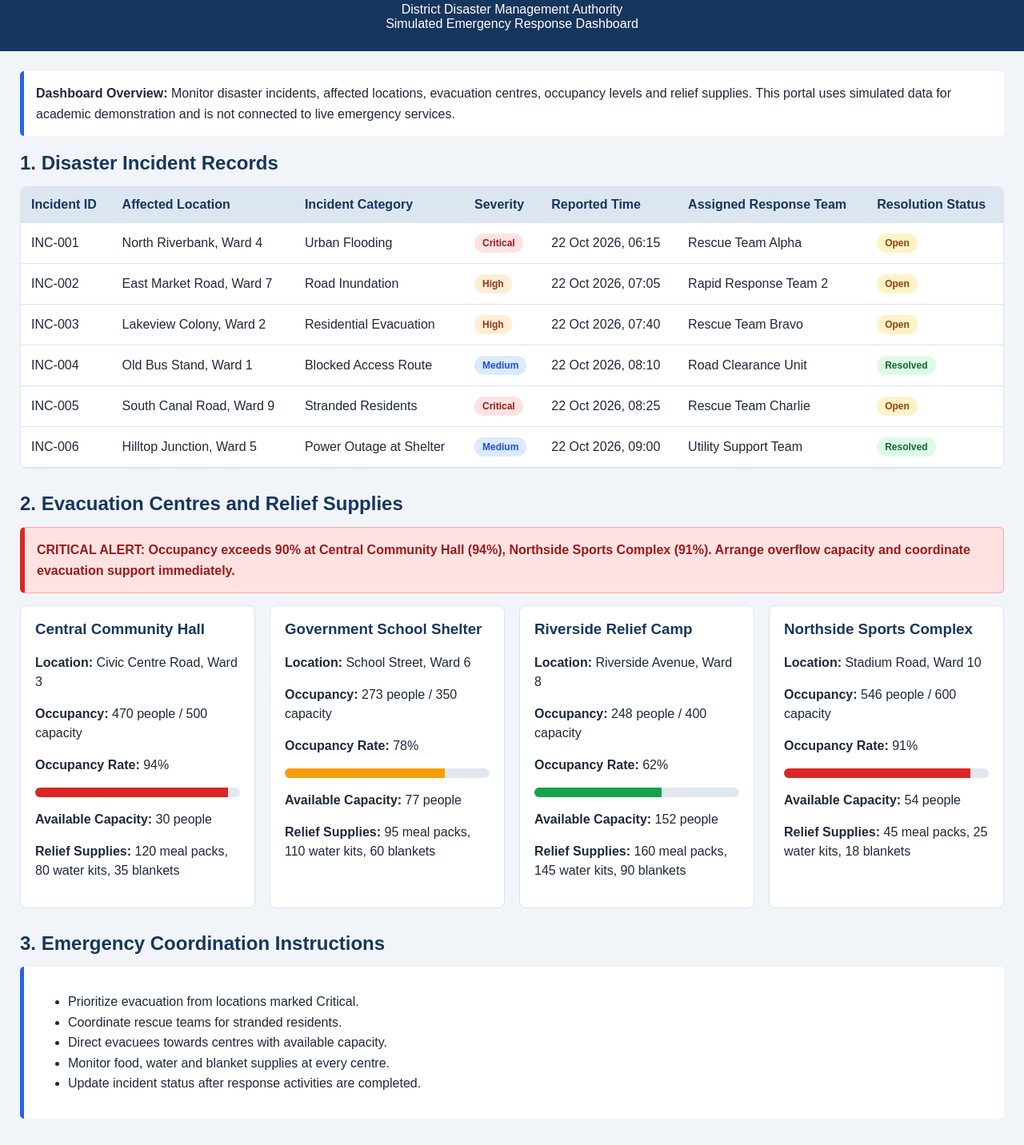
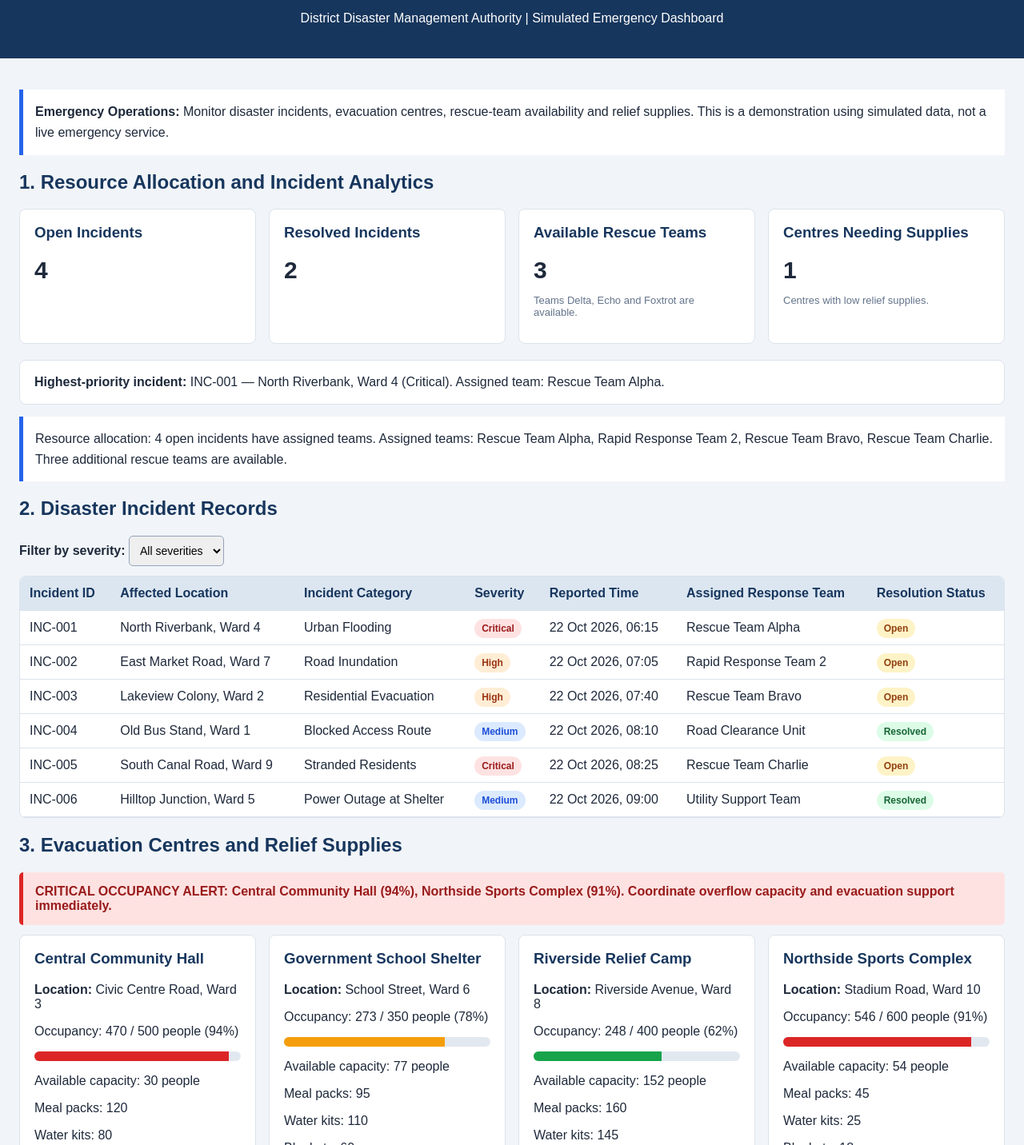
Before and after one commit to archanajawahar/-district-disaster-management-, a plain HTML site: page index.html in a window 1280 px wide. Shown: the part 69-1501 px from the top of the page at 80% size. Drawn offline with Linux system fonts and the light colour scheme.

Commit message:
ENHANCED INDEX.HTML

```diff
--- a/index.html
+++ b/index.html
@@ -6,281 +6,96 @@
 <meta name="viewport" content="width=device-width, initial-scale=1.0">
 <title>District Disaster Management Portal</title>
 <style>
-        * {
-            box-sizing: border-box;
-        }
-
-        body {
-            margin: 0;
-            font-family: Arial, sans-serif;
-            background: #f1f5f9;
-            color: #1e293b;
-        }
-
-        header {
-            background: #17365d;
-            color: white;
-            padding: 25px;
-            text-align: center;
-        }
-
-        header h1 {
-            margin: 0 0 10px;
-        }
-
-        header p {
-            margin: 0;
-        }
-
-        main {
-            max-width: 1400px;
-            margin: auto;
-            padding: 25px;
-        }
-
-        section {
-            margin-bottom: 30px;
-        }
-
-        h2 {
-            color: #17365d;
-            margin-bottom: 15px;
-        }
-
-        .notice {
-            background: white;
-            border-left: 5px solid #2563eb;
-            padding: 15px;
-            margin-bottom: 20px;
-            border-radius: 5px;
-            line-height: 1.6;
-        }
-
-        .table-container {
-            overflow-x: auto;
-            background: white;
-            border-radius: 8px;
-            border: 1px solid #dbe3ec;
-        }
-
-        table {
-            width: 100%;
-            min-width: 1050px;
-            border-collapse: collapse;
-        }
-
-        th, td {
-            padding: 13px;
-            text-align: left;
-            border-bottom: 1px solid #dbe3ec;
-        }
-
-        th {
-            background: #dce6f1;
-            color: #17365d;
-        }
-
-        .status {
-            display: inline-block;
-            padding: 5px 10px;
-            border-radius: 15px;
-            font-size: 12px;
-            font-weight: bold;
-            white-space: nowrap;
-        }
-
-        .critical {
-            background: #fee2e2;
-            color: #991b1b;
-        }
-
-        .high {
-            background: #ffedd5;
-            color: #9a3412;
-        }
-
-        .medium {
-            background: #dbeafe;
-            color: #1d4ed8;
-        }
-
-        .open {
-            background: #fef3c7;
-            color: #92400e;
-        }
-
-        .resolved {
-            background: #dcfce7;
-            color: #166534;
-        }
-
-        .centres {
-            display: grid;
-            grid-template-columns: repeat(auto-fit, minmax(250px, 1fr));
-            gap: 18px;
-        }
-
-        .centre-card {
-            background: white;
-            border: 1px solid #dbe3ec;
-            border-radius: 8px;
-            padding: 18px;
-        }
-
-        .centre-card h3 {
-            color: #17365d;
-            margin-top: 0;
-        }
-
-        .centre-card p {
-            line-height: 1.5;
-        }
-
-        .progress {
-            height: 12px;
-            background: #e2e8f0;
-            border-radius: 10px;
-            overflow: hidden;
-        }
-
-        .progress-bar {
-            height: 100%;
-        }
-
-        .normal {
-            background: #16a34a;
-        }
-
-        .warning {
-            background: #f59e0b;
-        }
-
-        .danger {
-            background: #dc2626;
-        }
-
-        .critical-alert {
-            background: #fee2e2;
-            color: #991b1b;
-            border: 1px solid #fca5a5;
-            border-left: 6px solid #dc2626;
-            border-radius: 6px;
-            padding: 15px;
-            margin-bottom: 15px;
-            font-weight: bold;
-            line-height: 1.6;
-        }
-
-        footer {
-            background: #17365d;
-            color: white;
-            text-align: center;
-            padding: 15px;
-        }
-
-        @media (max-width: 600px) {
-            main {
-                padding: 12px;
-            }
-
-            header {
-                padding: 20px 12px;
-            }
-        }
+*{box-sizing:border-box}
+body{margin:0;font-family:Arial,sans-serif;background:#f1f5f9;color:#1e293b}
+header{background:#17365d;color:white;text-align:center;padding:25px}
+header h1{margin-top:0}
+main{max-width:1400px;margin:auto;padding:24px}
+h2{color:#17365d}
+.grid{display:grid;grid-template-columns:repeat(auto-fit,minmax(210px,1fr));gap:16px;margin-bottom:20px}
+.card,.panel{background:white;border:1px solid #dbe3ec;border-radius:8px;padding:18px}
+.card h3{margin-top:0;color:#17365d}
+.metric{font-size:30px;font-weight:bold;margin:10px 0}
+.notice{padding:15px;background:#fff;border-left:5px solid #2563eb;margin:15px 0;line-height:1.6}
+.alert{padding:15px;background:#fee2e2;border-left:5px solid #dc2626;color:#991b1b;font-weight:bold;margin:12px 0;border-radius:5px}
+table{width:100%;border-collapse:collapse;min-width:1000px;background:white}
+th,td{padding:12px;border-bottom:1px solid #dbe3ec;text-align:left}
+th{background:#dce6f1;color:#17365d}
+.table-wrap{overflow-x:auto;border:1px solid #dbe3ec;border-radius:8px}
+.tag{padding:5px 9px;border-radius:14px;font-size:12px;font-weight:bold;white-space:nowrap}
+.critical{background:#fee2e2;color:#991b1b}
+.high{background:#ffedd5;color:#9a3412}
+.medium{background:#dbeafe;color:#1d4ed8}
+.open{background:#fef3c7;color:#92400e}
+.resolved{background:#dcfce7;color:#166534}
+.low{background:#dcfce7;color:#166534}
+select,button{padding:9px;border:1px solid #94a3b8;border-radius:5px;font-size:14px}
+button{background:#17365d;color:white;cursor:pointer}
+.progress{height:12px;background:#e2e8f0;border-radius:10px;overflow:hidden}
+.bar{height:100%}
+.red{background:#dc2626}.orange{background:#f59e0b}.green{background:#16a34a}
+.small{color:#64748b;font-size:13px}
+footer{background:#17365d;color:white;text-align:center;padding:15px}
+@media(max-width:600px){main{padding:12px}header{padding:18px}}
 </style>
 </head>
-
 <body>
 <header>
 <h1>Disaster Response and Emergency Resource Coordination Portal</h1>
-    <p>District Disaster Management Authority</p>
-    <p>Simulated Emergency Response Dashboard</p>
+<p>District Disaster Management Authority | Simulated Emergency Dashboard</p>
 </header>
 
 <main>
 <div class="notice">
-        <strong>Dashboard Overview:</strong>
-        Monitor disaster incidents, affected locations, evacuation centres,
-        occupancy levels and relief supplies. This portal uses simulated data
-        for academic demonstration and is not connected to live emergency services.
+<strong>Emergency Operations:</strong> Monitor disaster incidents, evacuation centres, rescue-team availability and relief supplies. This is a demonstration using simulated data, not a live emergency service.
 </div>
 
 <section>
-        <h2>1. Disaster Incident Records</h2>
+<h2>1. Resource Allocation and Incident Analytics</h2>
+<div class="grid">
+<div class="card"><h3>Open Incidents</h3><div class="metric" id="openCount">0</div></div>
+<div class="card"><h3>Resolved Incidents</h3><div class="metric" id="resolvedCount">0</div></div>
+<div class="card"><h3>Available Rescue Teams</h3><div class="metric">3</div><p class="small">Teams Delta, Echo and Foxtrot are available.</p></div>
+<div class="card"><h3>Centres Needing Supplies</h3><div class="metric" id="replenishmentCount">0</div><p class="small">Centres with low relief supplies.</p></div>
+</div>
+<div class="panel" id="priorityIncident"><strong>Highest-priority incident:</strong> Calculating...</div>
+<div class="notice" id="allocationStatus"><strong>Resource allocation:</strong> Calculating current assignments...</div>
+</section>
 
-        <div class="table-container">
-            <table>
-                <thead>
-                    <tr>
-                        <th>Incident ID</th>
-                        <th>Affected Location</th>
-                        <th>Incident Category</th>
-                        <th>Severity</th>
-                        <th>Reported Time</th>
-                        <th>Assigned Response Team</th>
-                        <th>Resolution Status</th>
+<section>
+<h2>2. Disaster Incident Records</h2>
+<label for="severityFilter"><strong>Filter by severity:</strong></label>
+<select id="severityFilter">
+<option value="All">All severities</option>
+<option value="Critical">Critical</option>
+<option value="High">High</option>
+<option value="Medium">Medium</option>
+<option value="Low">Low</option>
+</select>
+<div class="table-wrap" style="margin-top:12px">
+<table id="incidentTable">
+<thead><tr>
+<th>Incident ID</th><th>Affected Location</th><th>Incident Category</th>
+<th>Severity</th><th>Reported Time</th><th>Assigned Response Team</th><th>Resolution Status</th>
+</tr></thead>
+<tbody>
+<tr data-severity="Critical" data-status="Open" data-team="Rescue Team Alpha">
+<td>INC-001</td><td>North Riverbank, Ward 4</td><td>Urban Flooding</td><td><span class="tag critical">Critical</span></td><td>22 Oct 2026, 06:15</td><td>Rescue Team Alpha</td><td><span class="tag open">Open</span></td>
 </tr>
-                </thead>
-
-                <tbody>
-                    <tr>
-                        <td>INC-001</td>
-                        <td>North Riverbank, Ward 4</td>
-                        <td>Urban Flooding</td>
-                        <td><span class="status critical">Critical</span></td>
-                        <td>22 Oct 2026, 06:15</td>
-                        <td>Rescue Team Alpha</td>
-                        <td><span class="status open">Open</span></td>
+<tr data-severity="High" data-status="Open" data-team="Rapid Response Team 2">
+<td>INC-002</td><td>East Market Road, Ward 7</td><td>Road Inundation</td><td><span class="tag high">High</span></td><td>22 Oct 2026, 07:05</td><td>Rapid Response Team 2</td><td><span class="tag open">Open</span></td>
 </tr>
-
-                    <tr>
-                        <td>INC-002</td>
-                        <td>East Market Road, Ward 7</td>
-                        <td>Road Inundation</td>
-                        <td><span class="status high">High</span></td>
-                        <td>22 Oct 2026, 07:05</td>
-                        <td>Rapid Response Team 2</td>
-                        <td><span class="status open">Open</span></td>
+<tr data-severity="High" data-status="Open" data-team="Rescue Team Bravo">
+<td>INC-003</td><td>Lakeview Colony, Ward 2</td><td>Residential Evacuation</td><td><span class="tag high">High</span></td><td>22 Oct 2026, 07:40</td><td>Rescue Team Bravo</td><td><span class="tag open">Open</span></td>
 </tr>
-
-                    <tr>
-                        <td>INC-003</td>
-                        <td>Lakeview Colony, Ward 2</td>
-                        <td>Residential Evacuation</td>
-                        <td><span class="status high">High</span></td>
-                        <td>22 Oct 2026, 07:40</td>
-                        <td>Rescue Team Bravo</td>
-                        <td><span class="status open">Open</span></td>
+<tr data-severity="Medium" data-status="Resolved" data-team="Road Clearance Unit">
+<td>INC-004</td><td>Old Bus Stand, Ward 1</td><td>Blocked Access Route</td><td><span class="tag medium">Medium</span></td><td>22 Oct 2026, 08:10</td><td>Road Clearance Unit</td><td><span class="tag resolved">Resolved</span></td>
 </tr>
-
-                    <tr>
-                        <td>INC-004</td>
-                        <td>Old Bus Stand, Ward 1</td>
-                        <td>Blocked Access Route</td>
-                        <td><span class="status medium">Medium</span></td>
-                        <td>22 Oct 2026, 08:10</td>
-                        <td>Road Clearance Unit</td>
-                        <td><span class="status resolved">Resolved</span></td>
+<tr data-severity="Critical" data-status="Open" data-team="Rescue Team Charlie">
+<td>INC-005</td><td>South Canal Road, Ward 9</td><td>Stranded Residents</td><td><span class="tag critical">Critical</span></td><td>22 Oct 2026, 08:25</td><td>Rescue Team Charlie</td><td><span class="tag open">Open</span></td>
 </tr>
-
-                    <tr>
-                        <td>INC-005</td>
-                        <td>South Canal Road, Ward 9</td>
-                        <td>Stranded Residents</td>
-                        <td><span class="status critical">Critical</span></td>
-                        <td>22 Oct 2026, 08:25</td>
-                        <td>Rescue Team Charlie</td>
-                        <td><span class="status open">Open</span></td>
-                    </tr>
-
-                    <tr>
-                        <td>INC-006</td>
-                        <td>Hilltop Junction, Ward 5</td>
-                        <td>Power Outage at Shelter</td>
-                        <td><span class="status medium">Medium</span></td>
-                        <td>22 Oct 2026, 09:00</td>
-                        <td>Utility Support Team</td>
-                        <td><span class="status resolved">Resolved</span></td>
+<tr data-severity="Medium" data-status="Resolved" data-team="Utility Support Team">
+<td>INC-006</td><td>Hilltop Junction, Ward 5</td><td>Power Outage at Shelter</td><td><span class="tag medium">Medium</span></td><td>22 Oct 2026, 09:00</td><td>Utility Support Team</td><td><span class="tag resolved">Resolved</span></td>
 </tr>
 </tbody>
 </table>
@@ -288,112 +103,115 @@
 </section>
 
 <section>
-        <h2>2. Evacuation Centres and Relief Supplies</h2>
-
-        <div id="criticalAlerts" aria-live="polite"></div>
-
-        <div class="centres">
-            <div class="centre-card"
-                 data-name="Central Community Hall"
-                 data-occupancy="94">
-                <h3>Central Community Hall</h3>
-                <p><strong>Location:</strong> Civic Centre Road, Ward 3</p>
-                <p><strong>Occupancy:</strong> 470 people / 500 capacity</p>
-                <p><strong>Occupancy Rate:</strong> 94%</p>
-                <div class="progress">
-                    <div class="progress-bar danger" style="width:94%"></div>
+<h2>3. Evacuation Centres and Relief Supplies</h2>
+<div id="criticalAlerts"></div>
+<div class="grid" id="centres">
+<div class="card" data-name="Central Community Hall" data-occupancy="94" data-meals="120" data-water="80" data-blankets="35">
+<h3>Central Community Hall</h3><p><strong>Location:</strong> Civic Centre Road, Ward 3</p>
+<p>Occupancy: 470 / 500 people (94%)</p><div class="progress"><div class="bar red" style="width:94%"></div></div>
+<p>Available capacity: 30 people</p><p>Meal packs: 120</p><p>Water kits: 80</p><p>Blankets: 35</p>
 </div>
-                <p><strong>Available Capacity:</strong> 30 people</p>
-                <p><strong>Relief Supplies:</strong> 120 meal packs, 80 water kits, 35 blankets</p>
+<div class="card" data-name="Government School Shelter" data-occupancy="78" data-meals="95" data-water="110" data-blankets="60">
+<h3>Government School Shelter</h3><p><strong>Location:</strong> School Street, Ward 6</p>
+<p>Occupancy: 273 / 350 people (78%)</p><div class="progress"><div class="bar orange" style="width:78%"></div></div>
+<p>Available capacity: 77 people</p><p>Meal packs: 95</p><p>Water kits: 110</p><p>Blankets: 60</p>
 </div>
-
-            <div class="centre-card"
-                 data-name="Government School Shelter"
-                 data-occupancy="78">
-                <h3>Government School Shelter</h3>
-                <p><strong>Location:</strong> School Street, Ward 6</p>
-                <p><strong>Occupancy:</strong> 273 people / 350 capacity</p>
-                <p><strong>Occupancy Rate:</strong> 78%</p>
-                <div class="progress">
-                    <div class="progress-bar warning" style="width:78%"></div>
+<div class="card" data-name="Riverside Relief Camp" data-occupancy="62" data-meals="160" data-water="145" data-blankets="90">
+<h3>Riverside Relief Camp</h3><p><strong>Location:</strong> Riverside Avenue, Ward 8</p>
+<p>Occupancy: 248 / 400 people (62%)</p><div class="progress"><div class="bar green" style="width:62%"></div></div>
+<p>Available capacity: 152 people</p><p>Meal packs: 160</p><p>Water kits: 145</p><p>Blankets: 90</p>
 </div>
-                <p><strong>Available Capacity:</strong> 77 people</p>
-                <p><strong>Relief Supplies:</strong> 95 meal packs, 110 water kits, 60 blankets</p>
-            </div>
-
-            <div class="centre-card"
-                 data-name="Riverside Relief Camp"
-                 data-occupancy="62">
-                <h3>Riverside Relief Camp</h3>
-                <p><strong>Location:</strong> Riverside Avenue, Ward 8</p>
-                <p><strong>Occupancy:</strong> 248 people / 400 capacity</p>
-                <p><strong>Occupancy Rate:</strong> 62%</p>
-                <div class="progress">
-                    <div class="progress-bar normal" style="width:62%"></div>
-                </div>
-                <p><strong>Available Capacity:</strong> 152 people</p>
-                <p><strong>Relief Supplies:</strong> 160 meal packs, 145 water kits, 90 blankets</p>
-            </div>
-
-            <div class="centre-card"
-                 data-name="Northside Sports Complex"
-                 data-occupancy="91">
-                <h3>Northside Sports Complex</h3>
-                <p><strong>Location:</strong> Stadium Road, Ward 10</p>
-                <p><strong>Occupancy:</strong> 546 people / 600 capacity</p>
-                <p><strong>Occupancy Rate:</strong> 91%</p>
-                <div class="progress">
-                    <div class="progress-bar danger" style="width:91%"></div>
-                </div>
-                <p><strong>Available Capacity:</strong> 54 people</p>
-                <p><strong>Relief Supplies:</strong> 45 meal packs, 25 water kits, 18 blankets</p>
+<div class="card" data-name="Northside Sports Complex" data-occupancy="91" data-meals="45" data-water="25" data-blankets="18">
+<h3>Northside Sports Complex</h3><p><strong>Location:</strong> Stadium Road, Ward 10</p>
+<p>Occupancy: 546 / 600 people (91%)</p><div class="progress"><div class="bar red" style="width:91%"></div></div>
+<p>Available capacity: 54 people</p><p>Meal packs: 45</p><p>Water kits: 25</p><p>Blankets: 18</p>
 </div>
 </div>
 </section>
 
 <section>
-        <h2>3. Emergency Coordination Instructions</h2>
+<h2>4. Emergency Coordination Instructions</h2>
 <div class="notice">
 <ul>
-                <li>Prioritize evacuation from locations marked Critical.</li>
+<li>Prioritize incidents marked Critical, then High.</li>
 <li>Coordinate rescue teams for stranded residents.</li>
-                <li>Direct evacuees towards centres with available capacity.</li>
-                <li>Monitor food, water and blanket supplies at every centre.</li>
-                <li>Update incident status after response activities are completed.</li>
+<li>Direct evacuees to centres with available capacity.</li>
+<li>Replenish supplies at centres with low stock.</li>
+<li>Confirm response completion before resolving an incident.</li>
 </ul>
 </div>
+<p class="small">All incident records, response teams, occupancy figures and supplies are simulated for this academic project.</p>
 </section>
 </main>
-
-<footer>
-    District Disaster Management Authority | Initial Dashboard Version
-</footer>
+<footer>District Disaster Management Authority | Emergency Coordination Portal</footer>
 
 <script>
-    // Show a critical alert whenever occupancy is greater than 90%.
-    const centres = document.querySelectorAll(".centre-card[data-occupancy]");
-    const alerts = document.getElementById("criticalAlerts");
+(function () {
+    const rows = Array.from(document.querySelectorAll("#incidentTable tbody tr"));
+    const severityRank = {Critical: 4, High: 3, Medium: 2, Low: 1};
 
-    const highOccupancyCentres = Array.from(centres).filter(function (centre) {
-        return Number(centre.dataset.occupancy) > 90;
+    function updateAnalytics() {
+        const open = rows.filter(row => row.dataset.status === "Open");
+        const resolved = rows.filter(row => row.dataset.status === "Resolved");
+
+        document.getElementById("openCount").textContent = open.length;
+        document.getElementById("resolvedCount").textContent = resolved.length;
+
+        const highest = open.slice().sort((a, b) =>
+            severityRank[b.dataset.severity] - severityRank[a.dataset.severity]
+        )[0];
+
+        if (highest) {
+            const cells = highest.querySelectorAll("td");
+            document.getElementById("priorityIncident").innerHTML =
+                "<strong>Highest-priority incident:</strong> " +
+                cells[0].textContent + " — " + cells[1].textContent +
+                " (" + highest.dataset.severity + "). Assigned team: " +
+                highest.dataset.team + ".";
+        }
+
+        const teams = open.map(row => row.dataset.team);
+        document.getElementById("allocationStatus").textContent =
+            "Resource allocation: " + open.length +
+            " open incidents have assigned teams. Assigned teams: " +
+            teams.join(", ") + ". Three additional rescue teams are available.";
+
+        const centres = Array.from(document.querySelectorAll("#centres .card"));
+        const needsSupplies = centres.filter(card =>
+            Number(card.dataset.meals) < 60 ||
+            Number(card.dataset.water) < 40 ||
+            Number(card.dataset.blankets) < 25
+        );
+        document.getElementById("replenishmentCount").textContent = needsSupplies.length;
+
+        const criticalCentres = centres.filter(card =>
+            Number(card.dataset.occupancy) > 90
+        );
+        const alertContainer = document.getElementById("criticalAlerts");
+        alertContainer.innerHTML = "";
+
+        if (criticalCentres.length) {
+            const alert = document.createElement("div");
+            alert.className = "alert";
+            alert.setAttribute("role", "alert");
+            alert.textContent = "CRITICAL OCCUPANCY ALERT: " +
+                criticalCentres.map(card =>
+                    card.dataset.name + " (" + card.dataset.occupancy + "%)"
+                ).join(", ") +
+                ". Coordinate overflow capacity and evacuation support immediately.";
+            alertContainer.appendChild(alert);
+        }
+    }
+
+    document.getElementById("severityFilter").addEventListener("change", function () {
+        rows.forEach(row => {
+            row.style.display =
+                this.value === "All" || row.dataset.severity === this.value ? "" : "none";
+        });
     });
 
-    if (highOccupancyCentres.length > 0) {
-        const alertBox = document.createElement("div");
-        alertBox.className = "critical-alert";
-        alertBox.setAttribute("role", "alert");
-
-        const centreNames = highOccupancyCentres.map(function (centre) {
-            return centre.dataset.name + " (" + centre.dataset.occupancy + "%)";
-        });
-
-        alertBox.textContent =
-            "CRITICAL ALERT: Occupancy exceeds 90% at " +
-            centreNames.join(", ") +
-            ". Arrange overflow capacity and coordinate evacuation support immediately.";
-
-        alerts.appendChild(alertBox);
-    }
+    updateAnalytics();
+})();
 </script>
 </body>
 </html>
```
Also changed, not shown: 3 other files. Lines whose indentation alone changed are shown as unchanged.
